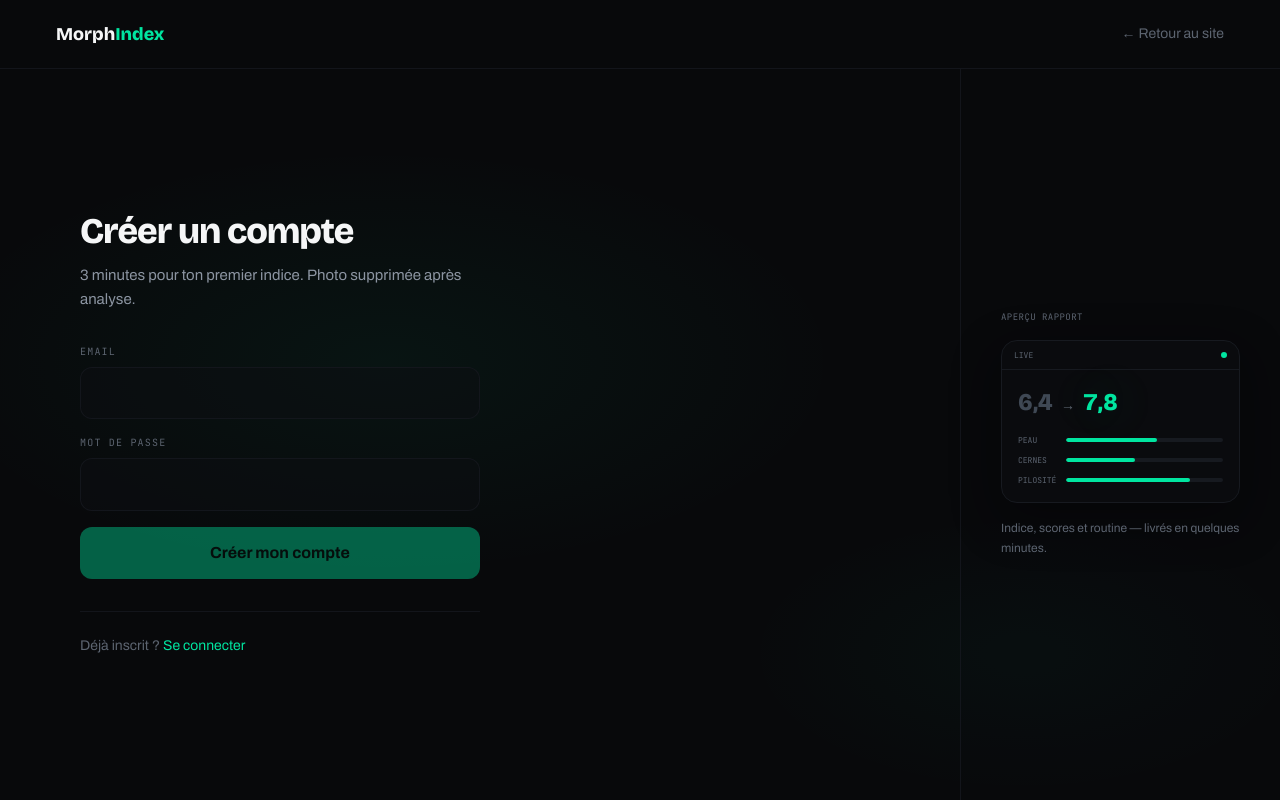
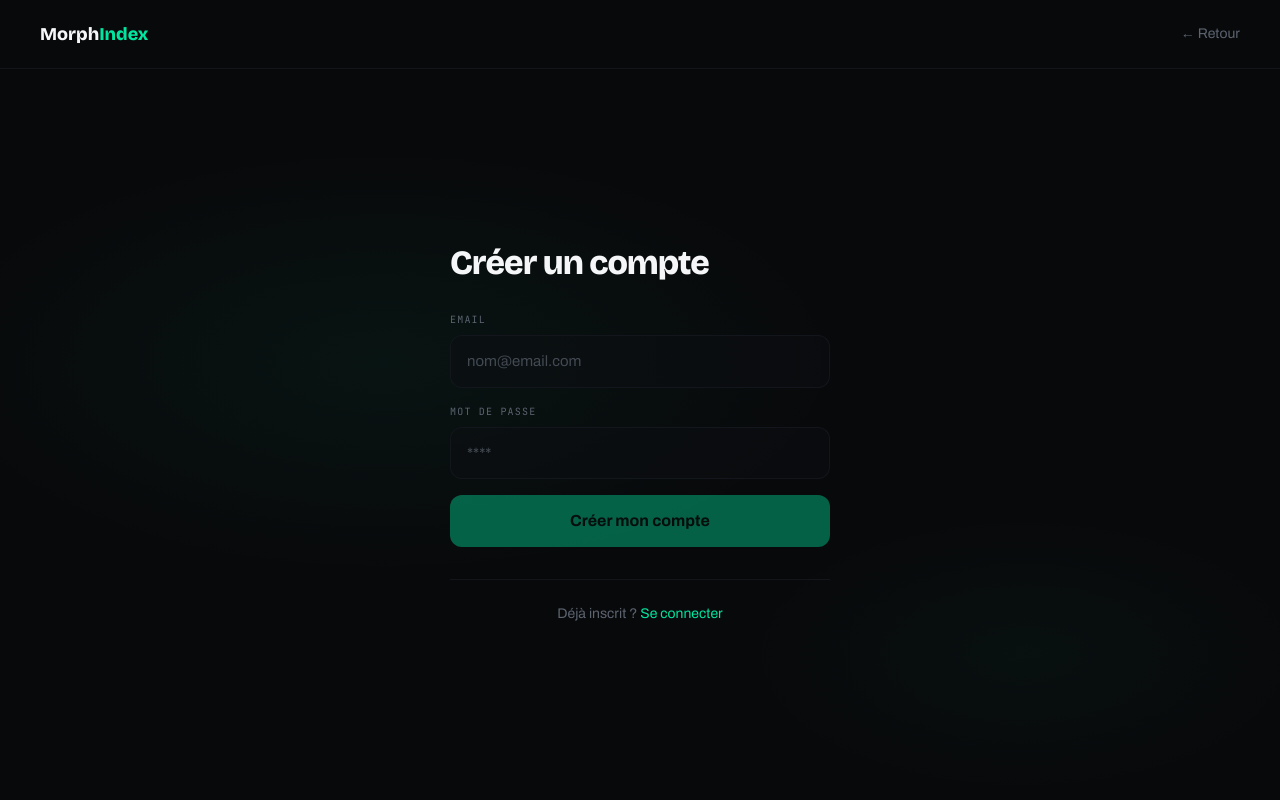
Before and after one commit to jeantondutytb-prog/Morphindex, a Next.js app: page /inscription in a window 1280 px wide. Built offline with nearby package versions, Linux system fonts and the light colour scheme.

Commit message:
Auth minimal: sans apercu + placeholders nom@email.com / ****
Formulaire centre, header leger, placeholders UX par defaut
sur email et mot de passe.

Co-authored-by: jeantondutytb-prog <jeantondutytb-prog@users.noreply.github.com>

```diff
--- a/app/connexion/page.tsx
+++ b/app/connexion/page.tsx
@@ -29,7 +29,7 @@ export default function ConnexionPage() {
   }
 
   return (
-    <AuthLayout title="Connexion" subtitle="Accède à ton dashboard et tes rapports.">
+    <AuthLayout title="Connexion">
       <form onSubmit={handleSubmit} className="space-y-4">
         <AuthInput
           label="Email"
--- a/app/inscription/page.tsx
+++ b/app/inscription/page.tsx
@@ -64,10 +64,7 @@ export default function InscriptionPage() {
   }
 
   return (
-    <AuthLayout
-      title="Créer un compte"
-      subtitle="3 minutes pour ton premier indice. Photo supprimée après analyse."
-    >
+    <AuthLayout title="Créer un compte">
       <form onSubmit={handleSubmit} className="space-y-4">
         <AuthInput
           label="Email"
--- a/app/mot-de-passe-oublie/page.tsx
+++ b/app/mot-de-passe-oublie/page.tsx
@@ -40,6 +40,7 @@ export default function MotDePasseOubliePage() {
             label="Email"
             type="email"
             name="email"
+            placeholder="nom@email.com"
             value={email}
             onChange={(e) => setEmail(e.target.value)}
             required
--- a/components/auth/auth-layout.tsx
+++ b/components/auth/auth-layout.tsx
@@ -1,44 +1,4 @@
 import Link from "next/link";
-
-function AuthPreviewMini() {
-  const scores = [
-    { label: "peau", w: "58%" },
-    { label: "cernes", w: "44%" },
-    { label: "pilosité", w: "79%" },
-  ];
-
-  return (
-    <div className="w-full max-w-[240px]">
-      <p className="font-mono text-[9px] uppercase tracking-wider text-dim mb-4">Aperçu rapport</p>
-      <div className="rounded-2xl border border-line bg-surface/60 overflow-hidden shadow-[0_16px_48px_rgba(0,0,0,.35)]">
-        <div className="px-3 py-2 border-b border-line flex items-center justify-between">
-          <span className="font-mono text-[8px] text-dim uppercase">Live</span>
-          <span className="size-1.5 rounded-full bg-accent animate-pulse" />
-        </div>
-        <div className="p-4 space-y-4">
-          <div className="flex items-baseline gap-2 tnum">
-            <span className="font-display text-2xl font-extrabold text-num-idle">6,4</span>
-            <span className="text-dim text-sm">→</span>
-            <span className="font-display text-2xl font-extrabold text-accent score-glow">7,8</span>
-          </div>
-          <div className="space-y-2">
-            {scores.map(({ label, w }) => (
-              <div key={label} className="flex items-center gap-2">
-                <span className="font-mono text-[8px] text-dim w-10 uppercase">{label}</span>
-                <div className="flex-1 h-1 bg-line rounded-full overflow-hidden">
-                  <div className="h-full bg-accent rounded-full" style={{ width: w }} />
-                </div>
-              </div>
-            ))}
-          </div>
-        </div>
-      </div>
-      <p className="mt-4 text-xs text-dim leading-relaxed">
-        Indice, scores et routine — livrés en quelques minutes.
-      </p>
-    </div>
-  );
-}
 
 export function AuthLayout({
   children,
@@ -51,37 +11,31 @@ export function AuthLayout({
 }) {
   return (
     <div className="min-h-screen flex flex-col">
-      <header className="relative z-10 flex items-center justify-between px-6 py-5 sm:px-10 lg:px-14 border-b border-line/80">
+      <header className="relative z-10 flex items-center justify-between px-6 py-5 sm:px-10 border-b border-line/80">
         <Link href="/" className="font-display text-lg font-extrabold">
           Morph<span className="text-accent">Index</span>
         </Link>
         <Link href="/" className="text-sm text-dim hover:text-muted transition">
-          ← Retour au site
+          ← Retour
         </Link>
       </header>
 
-      <div className="relative flex flex-1">
+      <main className="relative flex-1 flex flex-col justify-center px-6 py-12 sm:px-10">
         <div className="auth-panel-glow pointer-events-none absolute inset-0" aria-hidden />
 
-        <main className="relative flex-1 flex flex-col justify-center px-6 py-10 sm:px-10 lg:px-14 xl:px-20">
-          <div className="w-full max-w-[400px] mx-auto lg:mx-0 hero-enter">
+        <div className="relative w-full max-w-[380px] mx-auto hero-enter">
           <div className="mb-8">
-              <h1 className="font-display text-[32px] sm:text-[36px] font-extrabold leading-[1.05] tracking-[-.03em] mb-3">
+            <h1 className="font-display text-[30px] sm:text-[34px] font-extrabold leading-[1.05] tracking-[-.03em] mb-2">
               {title}
             </h1>
             {subtitle && (
-                <p className="text-[15px] text-muted leading-relaxed max-w-sm">{subtitle}</p>
+              <p className="text-sm text-muted leading-relaxed">{subtitle}</p>
             )}
           </div>
 
           {children}
         </div>
       </main>
-
-        <aside className="relative hidden xl:flex w-[320px] shrink-0 border-l border-line/80 items-center justify-center p-10 bg-surface/20">
-          <AuthPreviewMini />
-        </aside>
-      </div>
     </div>
   );
 }
--- a/components/ui/auth-field.tsx
+++ b/components/ui/auth-field.tsx
@@ -1,19 +1,31 @@
 import { forwardRef } from "react";
+
+const DEFAULT_PLACEHOLDERS: Partial<Record<string, string>> = {
+  email: "nom@email.com",
+  password: "****",
+};
 
 export const AuthInput = forwardRef<
   HTMLInputElement,
-  React.InputHTMLAttributes<HTMLInputElement> & { label: string }
->(function AuthInput({ label, id, className = "", ...props }, ref) {
+  React.InputHTMLAttributes<HTMLInputElement> & { label: string; hideLabel?: boolean }
+>(function AuthInput({ label, id, className = "", hideLabel, type, placeholder, ...props }, ref) {
   const inputId = id ?? props.name;
+  const resolvedPlaceholder =
+    placeholder ?? (type ? DEFAULT_PLACEHOLDERS[type] : undefined);
+
   return (
     <div>
-      <label htmlFor={inputId} className="block font-mono text-[10px] uppercase tracking-[.12em] text-dim mb-2">
-        {label}
-      </label>
+      {!hideLabel && (
+        <label htmlFor={inputId} className="block font-mono text-[10px] uppercase tracking-[.12em] text-dim mb-2">
+          {label}
+        </label>
+      )}
       <input
         ref={ref}
         id={inputId}
-        className={`w-full rounded-xl border border-line/80 bg-surface/50 px-4 py-3.5 text-[15px] text-text placeholder:text-dim outline-none transition-all focus:border-accent/40 focus:bg-surface/80 focus:ring-1 focus:ring-accent/15 ${className}`}
+        type={type}
+        placeholder={resolvedPlaceholder}
+        className={`w-full rounded-xl border border-line/80 bg-surface/50 px-4 py-3.5 text-[15px] text-text placeholder:text-dim/70 outline-none transition-all focus:border-accent/40 focus:bg-surface/80 focus:ring-1 focus:ring-accent/15 ${className}`}
         {...props}
       />
     </div>
@@ -37,40 +49,6 @@ export function AuthButton({
   );
 }
 
-export function AuthCheckbox({
-  checked,
-  onChange,
-  children,
-}: {
-  checked: boolean;
-  onChange: (v: boolean) => void;
-  children: React.ReactNode;
-}) {
-  return (
-    <label className="flex items-start gap-3 cursor-pointer group">
-      <span className="relative mt-0.5 flex size-5 shrink-0 items-center justify-center rounded-md border border-line bg-bg/60 transition-colors group-hover:border-accent/40">
-        <input
-          type="checkbox"
-          checked={checked}
-          onChange={(e) => onChange(e.target.checked)}
-          className="peer sr-only"
-        />
-        <svg
-          width="12"
-          height="12"
-          viewBox="0 0 12 12"
-          fill="none"
-          className={`transition-opacity ${checked ? "opacity-100" : "opacity-0"}`}
-          aria-hidden
-        >
-          <path d="M2.5 6l2.5 2.5 4.5-5" stroke="currentColor" strokeWidth="1.5" strokeLinecap="round" strokeLinejoin="round" className="text-accent" />
-        </svg>
-      </span>
-      <span className="text-sm text-muted leading-relaxed">{children}</span>
-    </label>
-  );
-}
-
 export function AuthError({ message }: { message: string }) {
   if (!message) return null;
   return (
@@ -81,5 +59,5 @@ export function AuthError({ message }: { message: string }) {
 }
 
 export function AuthFooterLink({ children }: { children: React.ReactNode }) {
-  return <p className="mt-8 pt-6 border-t border-line/80 text-sm text-dim">{children}</p>;
+  return <p className="mt-8 pt-6 border-t border-line/80 text-sm text-dim text-center">{children}</p>;
 }
```
Lines whose indentation alone changed are shown as unchanged.
